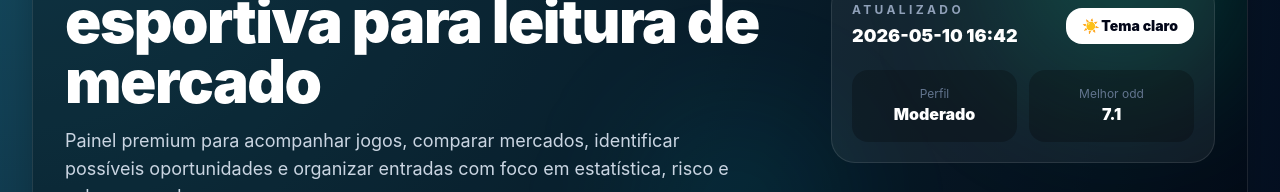
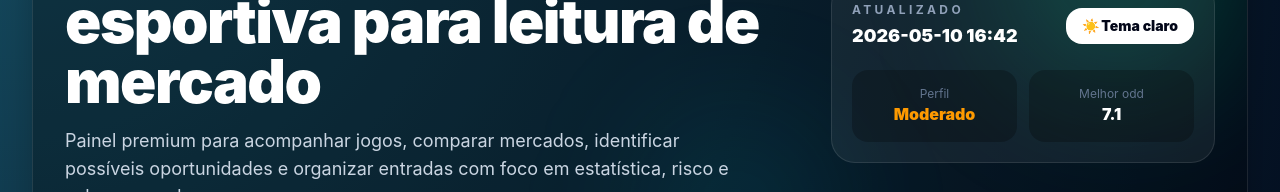
Before and after one commit to RicxZPlay/arena-pro, a React (Vite) app: page / in a window 1280 px wide. Shown: the part 192-384 px from the top of the page. Built offline with nearby package versions, Linux system fonts and the light colour scheme; the HTML template or start-up script is replaced by a standard one.

Commit message:
UI: Full compatibility with new JSON model (Risk Profile colors + dynamic warnings)

```diff
--- a/src/App.jsx
+++ b/src/App.jsx
@@ -866,7 +866,23 @@ export default function PremiumBetAnalysisApp() {
                 <div><p className="text-xs font-bold uppercase tracking-[0.28em] text-slate-400">Atualizado</p><p className="mt-1 text-lg font-black">{data.updatedAt}</p></div>
                 <button onClick={() => setTheme(theme === "dark" ? "light" : "dark")} className={cx("rounded-2xl px-3 py-2 text-xs font-black transition sm:px-4 sm:text-sm", theme === "dark" ? "bg-white text-slate-950 hover:bg-slate-200" : "bg-slate-950 text-white hover:bg-slate-800")}>{theme === "dark" ? "☀️ Tema claro" : "🌙 Tema escuro"}</button>
               </div>
-              <div className="mt-5 grid grid-cols-2 gap-3"><div className={cx("rounded-2xl p-4 text-center", theme === "dark" ? "bg-black/25" : "bg-slate-50")}><p className="text-xs text-slate-500">Perfil</p><p className="font-black">{data.summary.riskProfile || data.summary.perfilRisco || "—"}</p></div><div className={cx("rounded-2xl p-4 text-center", theme === "dark" ? "bg-black/25" : "bg-slate-50")}><p className="text-xs text-slate-500">Melhor odd</p><p className="font-black">{data.summary.bestOdd || data.summary.melhorOdd || "—"}</p></div></div>
+              <div className="mt-5 grid grid-cols-2 gap-3">
+                <div className={cx("rounded-2xl p-4 text-center", theme === "dark" ? "bg-black/25" : "bg-slate-50")}>
+                  <p className="text-xs text-slate-500">Perfil</p>
+                  <p className={cx(
+                    "font-black",
+                    (data.summary.riskProfile || "").toLowerCase().includes("agressivo") ? "text-rose-500" :
+                    (data.summary.riskProfile || "").toLowerCase().includes("moderado") ? "text-amber-500" :
+                    "text-emerald-500"
+                  )}>
+                    {data.summary.riskProfile || data.summary.perfilRisco || "—"}
+                  </p>
+                </div>
+                <div className={cx("rounded-2xl p-4 text-center", theme === "dark" ? "bg-black/25" : "bg-slate-50")}>
+                  <p className="text-xs text-slate-500">Melhor odd</p>
+                  <p className="font-black">{data.summary.bestOdd || data.summary.melhorOdd || "—"}</p>
+                </div>
+              </div>
             </div>
           </div>
         </header>
@@ -971,13 +987,15 @@ export default function PremiumBetAnalysisApp() {
             </p>
           </div>
 
-          <div className="grid gap-3 md:grid-cols-2">
-            <div className={cx("rounded-2xl px-4 py-3 text-sm", theme === "dark" ? "bg-white/[0.04]" : "bg-slate-50")}>
-              Odds podem mudar rapidamente. Confirme sempre antes de apostar.
-            </div>
-            <div className={cx("rounded-2xl px-4 py-3 text-sm", theme === "dark" ? "bg-white/[0.04]" : "bg-slate-50")}>
-              Não há lucro garantido. Use gestão de banca e aposte com responsabilidade.
-            </div>
+          <div className="grid gap-3 md:grid-cols-2 w-full">
+            {(data.warnings && data.warnings.length > 0 ? data.warnings : [
+              "Odds podem mudar rapidamente. Confirme sempre antes de apostar.",
+              "Não há lucro garantido. Use gestão de banca e aposte com responsabilidade."
+            ]).map((warning, idx) => (
+              <div key={idx} className={cx("rounded-2xl px-4 py-3 text-sm", theme === "dark" ? "bg-white/[0.04]" : "bg-slate-50")}>
+                {warning}
+              </div>
+            ))}
           </div>
         </footer>
       </div>
```
